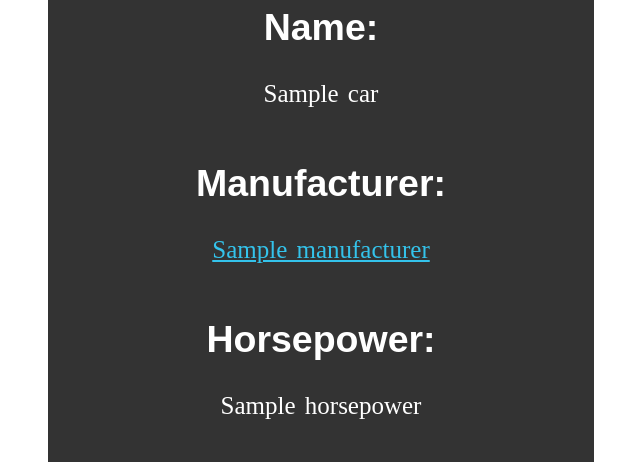
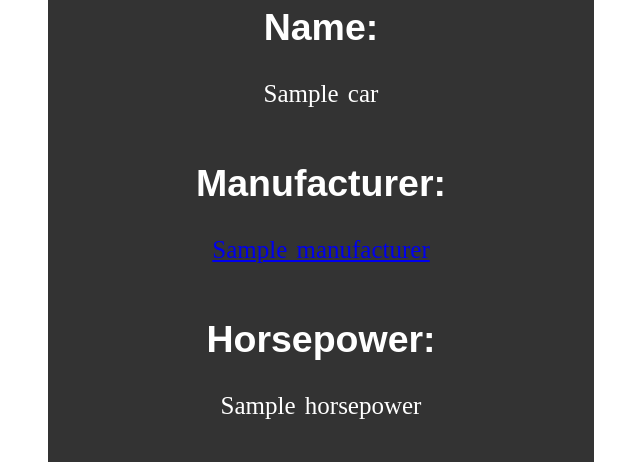
Before and after one commit to Reih02/FH4_Cars, a Flask app: template app/templates/show_cars.html in a window 1280 px wide. Shown: the part 861-1323 px from the top of the page, without its empty margins (319-959 px from the left). Run offline with Flask 2, Linux system fonts and the light colour scheme; the template is opened without the code that fills it: most values are stand-ins (such as "Sample title", 1, 10 or a date in 2020); grey boxes marked "Sample" are stand-in pictures; parts of the project's set-up code (start-up, migrations or seed data) failed here and were passed over.

Commit message:
Revert "changed style of links on site to be more readable"
This reverts commit 52b75eddeac84099ff69e9137b200fabcbdab793.

```diff
--- a/app/static/css/style.css
+++ b/app/static/css/style.css
@@ -79,14 +79,6 @@ h3 {
   text-decoration-color: white;
 }
 
-#smallbox1 a:link {
-  color: #34c3eb;
-}
-
-#smallbox1 a:visited {
-  color: red;
-}
-
 #image1 {
   float: none;
   position: absolute;
@@ -108,11 +100,3 @@ h3 {
 #showcarstext {
   font-size: 25px;
 }
-
-#showcarstext a:link {
-  color: #34c3eb;
-}
-
-#showcarstext a:visited {
-  color: red;
-}
```
